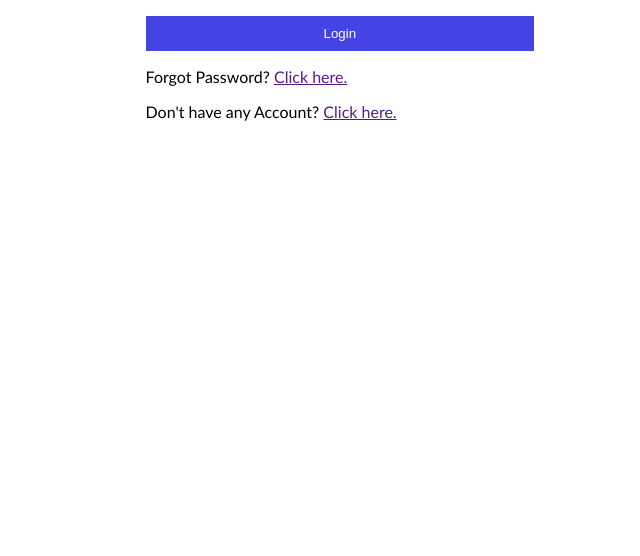
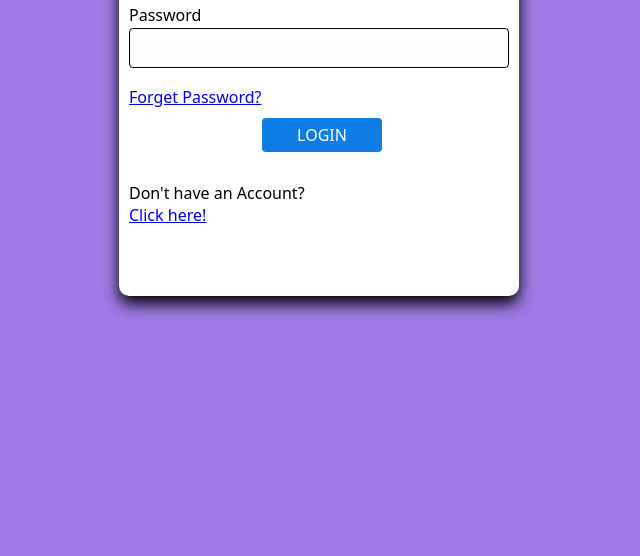
Before and after one commit to lopamudra08/LAUNDRY-MANAGMENT-SYSTEM, a website: page main/LoginPage.html in a window 1280 px wide. Shown: the part 444-1000 px from the top of the page, without its empty margins (321-961 px from the left). Before the commit the page ends 800 px from the top, so only its background shows below. Drawn offline with Linux system fonts and the light colour scheme.

Commit message:
login page changes

```diff
--- /dev/null
+++ b/css/login.css
@@ -0,0 +1,65 @@
+*{
+   margin: 0;
+   padding: 0;
+   box-sizing: border-box;
+   font-family: system-ui, -apple-system, BlinkMacSystemFont, 'Segoe UI', Roboto, Oxygen, Ubuntu, Cantarell, 'Open Sans', 'Helvetica Neue', sans-serif;
+}
+
+body{
+    min-height: 1000px;
+    background: #a27be7;
+    display: flex;
+}
+
+.container{
+    background: #ffffff;
+    margin: auto;
+    width: 400px;
+    max-width: 100%;
+    border-radius: 10px;
+}
+
+form{
+    width: 100%;
+    height: 100%;
+    padding: 40px 10px 70px 10px;
+    border-radius: 10px;
+    box-shadow: 0 8px 16px black;
+}
+
+h2{
+    text-align: center;
+    text-transform: uppercase;
+    color: black;
+    margin: 0;
+}
+
+input[type="text"] , input[type="password"]{
+    width: 100%;
+    height: 40px;
+    background: rgb(253, 253, 253);
+    border: 1px solid rgb(0, 0, 0);
+    margin: 2px 0 18px 0;
+    border-radius: 4px;
+    padding: 0 10px;
+}
+
+input[type=submit]{
+    margin-left: 35%;
+    width: 120px;
+    height: 34px;
+    margin-top: 10px;
+    border: none;
+    outline: none;
+    background: #0f7de4;
+    cursor: pointer;
+    border-radius: 4px;
+    text-align: center;
+    font-size: 16px;
+    text-transform: uppercase;
+    color: white;
+}
+
+p{
+    margin-top: 30px;
+}
--- a/main/LoginPage.html
+++ b/main/LoginPage.html
@@ -1,25 +1,35 @@
 <!DOCTYPE html>
 <html lang="en">
   <head>
-    <meta charset="UTF-8">
-    <meta name="viewport" content="width=device-width, initial-scale=1.0">
+    <meta charset="UTF-8" />
+    <meta name="viewport" content="width=device-width, initial-scale=1.0" />
     <title>LAUNDRY MANAGEMENT SYSTEM</title>
-    <link rel="stylesheet" href="/css/style.css">
+    <!-- <link rel="stylesheet" href="/css/style.css"> -->
+
+    <link rel="stylesheet" href="/css/login.css" />
   </head>
   <body>
-    <h2>LAUNDRY MANAGEMENT SYSTEM.</h2><br>
-   <h4>WELCOME</h4>
     <div class="container">
-   <form id="loginForm" action="/" method="POST">
-        E-mail:
-        <input type ="text" id="username" placeholder=" " name="username" required><br><br>
-         Password:
-         <input type ="Password" id="password" placeholder=" " name="password" required><br><br>
-         Confirm Password:
-         <input type = "cnfpassword" id="cnfpassword" placeholder=" " name="cnfpassword"required><br><br>
-         <input type="Submit" value="Login">
-         <p>Forgot Password? <a href="">Click here.</a> </p>
-         <p>Don't have any Account? <a href="">Click here.</a> </p>
+      <form action="/" method="POST">
+        <h2>Laundry management system</h2>
+
+        <div class="loginform">
+          <label for="username">User name</label>
+          <input type="text" id="username" name="username" required />
+        </div>
+
+        <div class="loginform">
+          <label for="password">Password</label>
+          <input type="password" name="password" id="password" />
+        </div>
+
+        <a href="#">Forget Password?</a> <br>
+
+        <input type="submit" class="btn" value="Login" />
+
+        <p>Don't have an Account?</p>
+
+        <a href="#">Click here!</a>
       </form>
     </div>
   </body>
```
Lines whose indentation alone changed are shown as unchanged.
